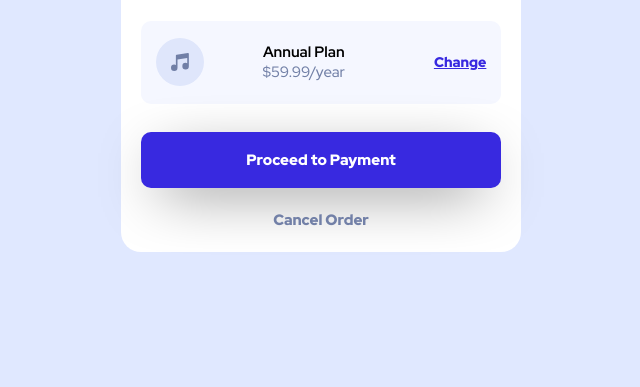
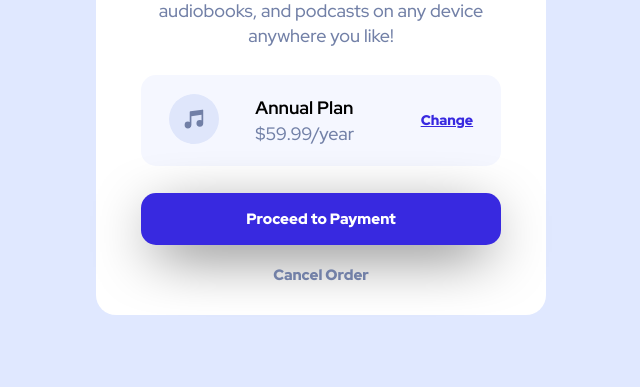
Before and after one commit to basit-korai/order-summary-component-main, a plain HTML site: page index.html in a window 1280 px wide. Shown: the part 413-800 px from the top of the page, without its empty margins (319-959 px from the left). Drawn offline with Linux system fonts and the light colour scheme.

Commit message:
second commit

```diff
--- a/index.html
+++ b/index.html
@@ -20,13 +20,12 @@
       <div class="order__summary">
         <h1 class="title">Order Summary</h1>
         <p class="main__text">You can now listen to millions of songs, audiobooks, and podcasts on any device anywhere
-          you like!</p>
+        you like!</p>
 
         <div class="purchasing__details row">
           <picture class="col">
             <img class="music__icon " src="./images/icon-music.svg" alt="music icon">
           </picture>
-
 
           <div class="purchasing__plan col row">
             <span class="plan">
@@ -36,16 +35,15 @@
             <span class="plan__price">
               $59.99/year
             </span>
-
           </div>
 
           <a class="change__plan" href="#">Change</a>
-
         </div>
+        <button class="btn btn-blue">Proceed to Payment</button>
+      <button class="btn btn-white">Cancel Order</button>
       </div>
 
-      <button class="btn btn-blue">Proceed to Payment</button>
-      <button class="btn btn-hover">Cancel Order</button>
+
     </article>
   </main>
 </body>
--- a/styles.css
+++ b/styles.css
@@ -30,17 +30,18 @@ body {
   font-size: 1.6rem;
   font-family: "Red Hat Display", sans-serif;
   font-weight: var(--fw-regular);
+  line-height: 25px;
 
   background: url("./images/pattern-background-mobile.svg");
   background-size: 100% 50vmin;
   background-repeat: no-repeat;
   background-color: var(--clr-secondary);
   text-align: center;
+  min-height: 100vh;
+  padding: 0em 1.5em;
 
   display: grid;
-  place-items: center;
-
-  padding: 0 1em;
+  place-content: center;
 }
 
 .container {
@@ -48,7 +49,6 @@ body {
   display: flexbox;
   justify-content: center;
   align-items: center;
-  margin: 10em auto;
   border-radius: 20px;
   background-color: #ffffff;
 }
@@ -56,7 +56,7 @@ body {
 .row {
   display: flex;
   align-items: center;
-  justify-content: space-between;
+  justify-content: space-around;
 }
 
 .hero__img {
@@ -65,37 +65,50 @@ body {
 }
 
 .order__summary {
-  padding: 4em 0em;
-  width: 90%;
+  padding: 2.5em 0;
+  width: 80%;
   margin: 0 auto;
 }
 
 .title {
-  font-size: 2.2rem;
+  font-size: 3rem;
   margin: 0.8em auto;
 }
 
 .main__text {
-  font-size: 1.6rem;
+  font-size: 1.8rem;
   color: var(--clr-desaturated-blue);
   margin-bottom: 1.5em;
 }
 
 .purchasing__details {
-  padding: 7em 6em;
+  padding: 4em 6em;
   margin: 0.8em auto;
+  margin-bottom: 7em;
   min-width: 90%;
   background-color: var(--clr-neutral);
-  border-radius: 10px;
+  border-radius: 15px;
+  display: flex;
+  align-items: center;
+}
+
+.music__icon {
+  margin-top: 10em;
+  margin-right: 10px;
+  min-width: 50px;
 }
 
 .purchasing__plan {
   display: flex;
   flex-direction: column;
+  align-items: flex-start;
+  text-align: left;
+  gap: 0.3rem;
+  line-height: initial;
 }
 
 .purchasing__plan > span {
-  font-size: 1.5rem;
+  font-size: 1.8rem;
 }
 
 .plan {
@@ -111,7 +124,7 @@ body {
   font-size: 1.4rem;
   font-weight: var(--fw-black);
   color: var(--clr-primary);
-  margin-left: 30px;
+  margin-left: 40px;
   transition-duration: 500ms;
 }
 
@@ -125,15 +138,15 @@ body {
   font-weight: var(--fw-black);
   color: var(--clr-primary);
   border: none;
-  border-radius: 10px;
+  border-radius: 15px;
   background: var(--clr-primary);
   color: #ffffff;
-  box-shadow: 0px 15px 60px -20px #000000;
-  width: 90%;
+  box-shadow: 0px 15px 60px -15px #000000;
   margin: 0 auto;
   margin-top: 0.7em;
-  padding: 1.2em 4em;
+  padding: 0.9em 4em;
   transition-duration: 500ms;
+  width: 100%;
 }
 
 .btn + .btn {
@@ -143,7 +156,7 @@ body {
   box-shadow: none;
 }
 
-.btn-hover:hover {
+.btn-white:hover {
   color: #000000;
   cursor: pointer;
 }
@@ -153,7 +166,7 @@ body {
   cursor: pointer;
 }
 
-@media (max-width: 280px) {
+@media (max-width: 360px) {
   body {
     padding: 0 1em;
   }
@@ -161,7 +174,6 @@ body {
   .container {
     max-width: 330px;
     margin: 7em auto;
-
     padding-bottom: 1em;
     border-radius: 20px;
     background-color: #ffffff;
@@ -181,10 +193,6 @@ body {
     font-size: 1.2rem;
     padding: 0.5em 2em;
   }
-
-  .btn-hover {
-    background: lime;
-  }
 }
 
 @media (min-width: 760px) {
@@ -193,11 +201,13 @@ body {
     background-size: 100% 50vmin;
     background-repeat: no-repeat;
     background-color: var(--clr-secondary);
+
   }
 
   .container {
-    max-width: 400px;
-    margin: 7em auto;
+    width: 90%;
+    max-width: 500px;
+    margin: 0em auto;
     border-radius: 20px;
     background-color: #ffffff;
   }
```
